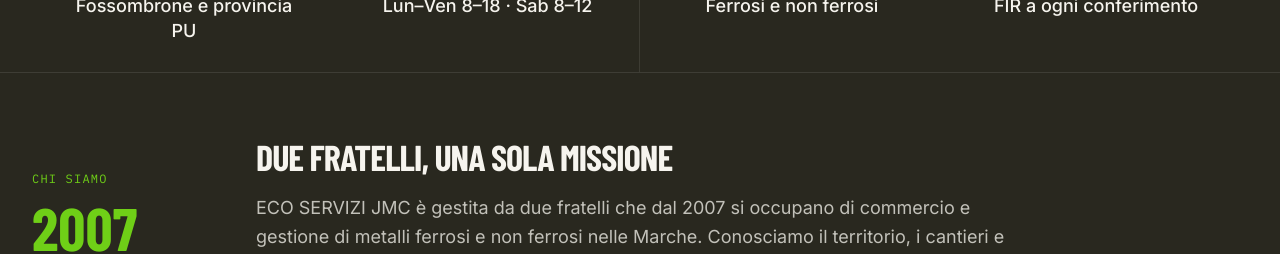
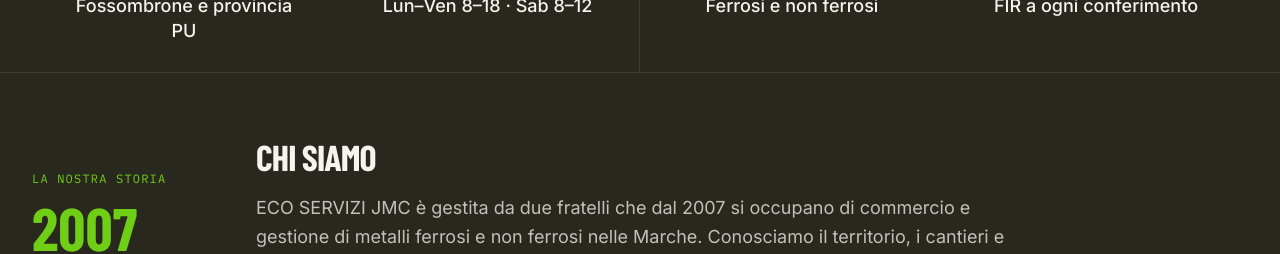
Before and after one commit to lol3gg/ecoservizi, a React (Vite) app: page / in a window 1280 px wide. Shown: the part 820-1074 px from the top of the page. Built offline with nearby package versions, Linux system fonts and the light colour scheme; a web font is replaced by a local one.

Commit message:
Rinomina titolo sezione About in Chi siamo.
Co-authored-by: Cursor <cursoragent@cursor.com>

```diff
--- a/src/components/About.tsx
+++ b/src/components/About.tsx
@@ -4,7 +4,7 @@ export default function About() {
       <div className="container-page">
         <div className="grid grid-cols-1 items-center gap-8 lg:grid-cols-[minmax(0,10rem)_1fr] lg:gap-12 xl:gap-16">
           <div className="text-center lg:text-left">
-            <span className="font-mono text-xs uppercase tracking-widest text-brand-green">Chi siamo</span>
+            <span className="font-mono text-xs uppercase tracking-widest text-brand-green">La nostra storia</span>
             <p className="mt-2 font-display text-5xl font-bold leading-none text-brand-green sm:text-6xl">2007</p>
             <p className="mt-2 font-mono text-[10px] uppercase tracking-widest text-steel sm:text-xs">
               Dal nostro inizio
@@ -13,7 +13,7 @@ export default function About() {
 
           <div className="max-w-3xl text-center lg:text-left">
             <h2 className="font-display text-2xl font-bold uppercase tracking-tight text-paper min-[375px]:text-3xl sm:text-4xl">
-              Due fratelli, una sola missione
+              Chi siamo
             </h2>
             <p className="mt-4 text-sm leading-relaxed text-paper/75 sm:text-base lg:text-lg lg:leading-relaxed">
               ECO SERVIZI JMC è gestita da due fratelli che dal 2007 si occupano di
```
